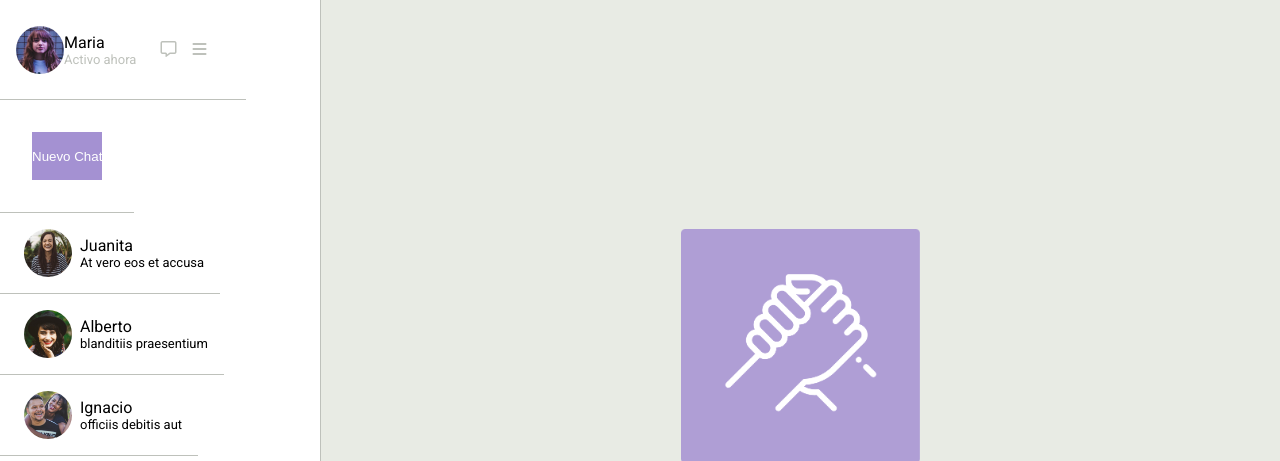
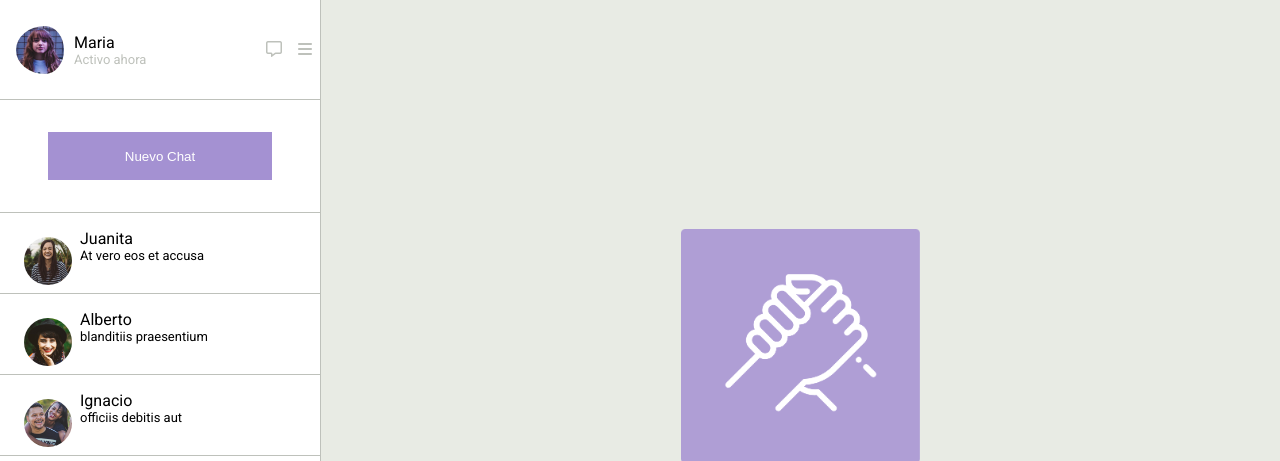
Before and after one commit to Rafael1609/mensajeria-flexbox, a plain HTML site: page index.html in a window 1280 px wide. Shown: the top 461 px of the page. Drawn offline with Linux system fonts and the light colour scheme.

Commit message:
se arreglo la seccion de contactos

```diff
--- a/assets/style.css
+++ b/assets/style.css
@@ -39,6 +39,7 @@ body {
   align-items: center;
   padding: 1rem;
   border-bottom: 1px solid #bec1bb;
+  width: 100%;
 }
 
 .barra-menu {
@@ -66,6 +67,7 @@ body {
   justify-content: center;
   align-items: center;
   border-bottom: 1px solid #bec1bb;
+  width: 100%;
 }
 .boton button {
   color: white;
@@ -79,11 +81,10 @@ body {
 }
 .usuarios {
   display: flex;
-  justify-content: center;
-  align-items: center;
   border-bottom: 1px solid #bec1bb;
   height: 3rem;
   padding: 1rem;
+  width: 100%;
 }
 h1 {
   font-size: 50px;
@@ -92,5 +93,10 @@ h1 {
   font-size: 22px;
 }
 .maria {
-  align-items: start;
+  display: flex;
+  align-items: center;
 }
+
+.maria img {
+  padding-right: 10px;
+}
--- a/index.html
+++ b/index.html
@@ -22,10 +22,12 @@
     <div class="main-container">
       <div class="contactos">
         <div class="perfil">
-          <img src="./assets/imgs/maria.jpg" alt="" />
           <div class="maria">
-            <p>Maria</p>
-            <p class="inactivo">Activo ahora</p>
+            <img src="./assets/imgs/maria.jpg" alt="" />
+            <div>
+              <p>Maria</p>
+              <p class="inactivo">Activo ahora</p>
+            </div>
           </div>
           <div class="barra-menu">
             <p class="pp"><i class="fa-regular fa-message"></i></p>
```
